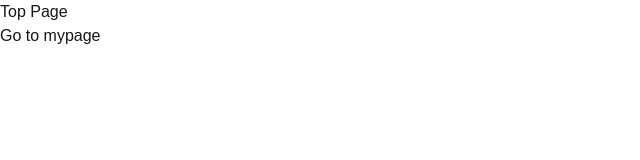
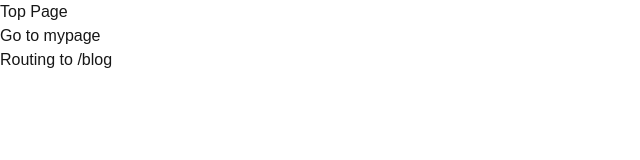
Before and after one commit to nakicome/app-router-starter, a Next.js app: page / in a window 1280 px wide. Shown: the top 160 px of the page, without its empty margins (0-640 px from the left). Built offline with nearby package versions, Linux system fonts and the light colour scheme.

Commit message:
update: Linking and Navigatingの確認用に更新

```diff
--- a/src/app/(private)/layout.tsx
+++ b/src/app/(private)/layout.tsx
@@ -1,6 +1,12 @@
 import { ReactNode } from 'react'
+import { redirect } from "next/navigation";
 
 export default function PrivateLayout({ children }: { children: ReactNode }) {
+
+    const isAuthorized = false;
+    if (!isAuthorized) {
+        redirect('/');
+    }
 
     return (
         <>
--- a/src/app/page.tsx
+++ b/src/app/page.tsx
@@ -1,12 +1,16 @@
+import RoutingButton from "@/components/RoutingButton";
 import Link from "next/link";
 
 export default function Page() {
   return (
-    <div>
+    <>
       <h1>Top Page</h1>
       <div>
         <Link href='/mypage'>Go to mypage</Link>
       </div>
-    </div>
+      <div>
+        <RoutingButton path='/blog' />
+      </div>
+    </>
   );
 }
--- /dev/null
+++ b/src/components/RoutingButton/index.tsx
@@ -0,0 +1,16 @@
+'use client'
+
+import { useRouter } from 'next/navigation'
+
+type Props = {
+    path: string
+}
+
+export default function RoutingButton({ path }: Props) {
+    const router = useRouter()
+    return (
+        <button onClick={() => router.push(path)}>
+            Routing to {path}
+        </button>
+    )
+}
```
